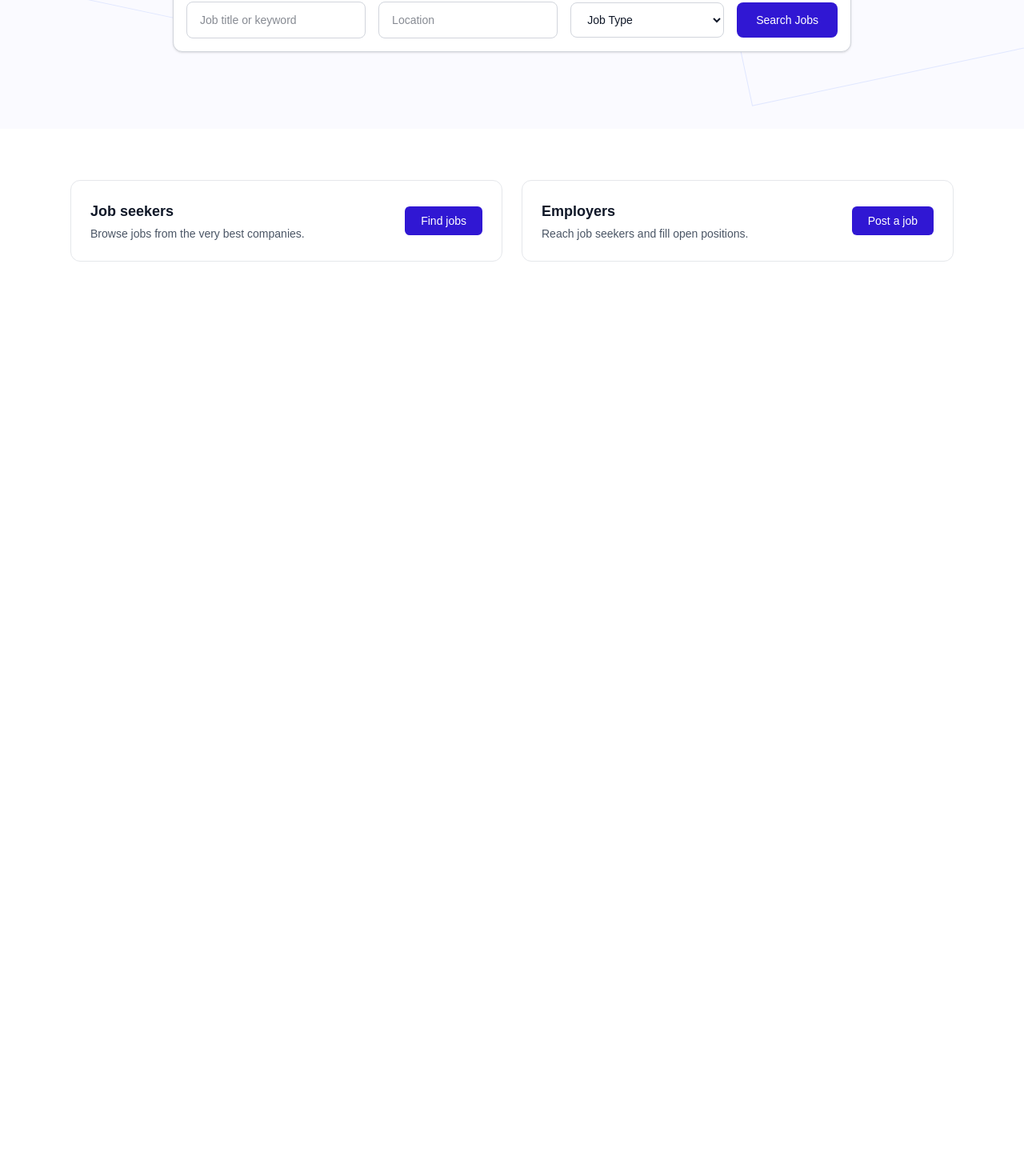
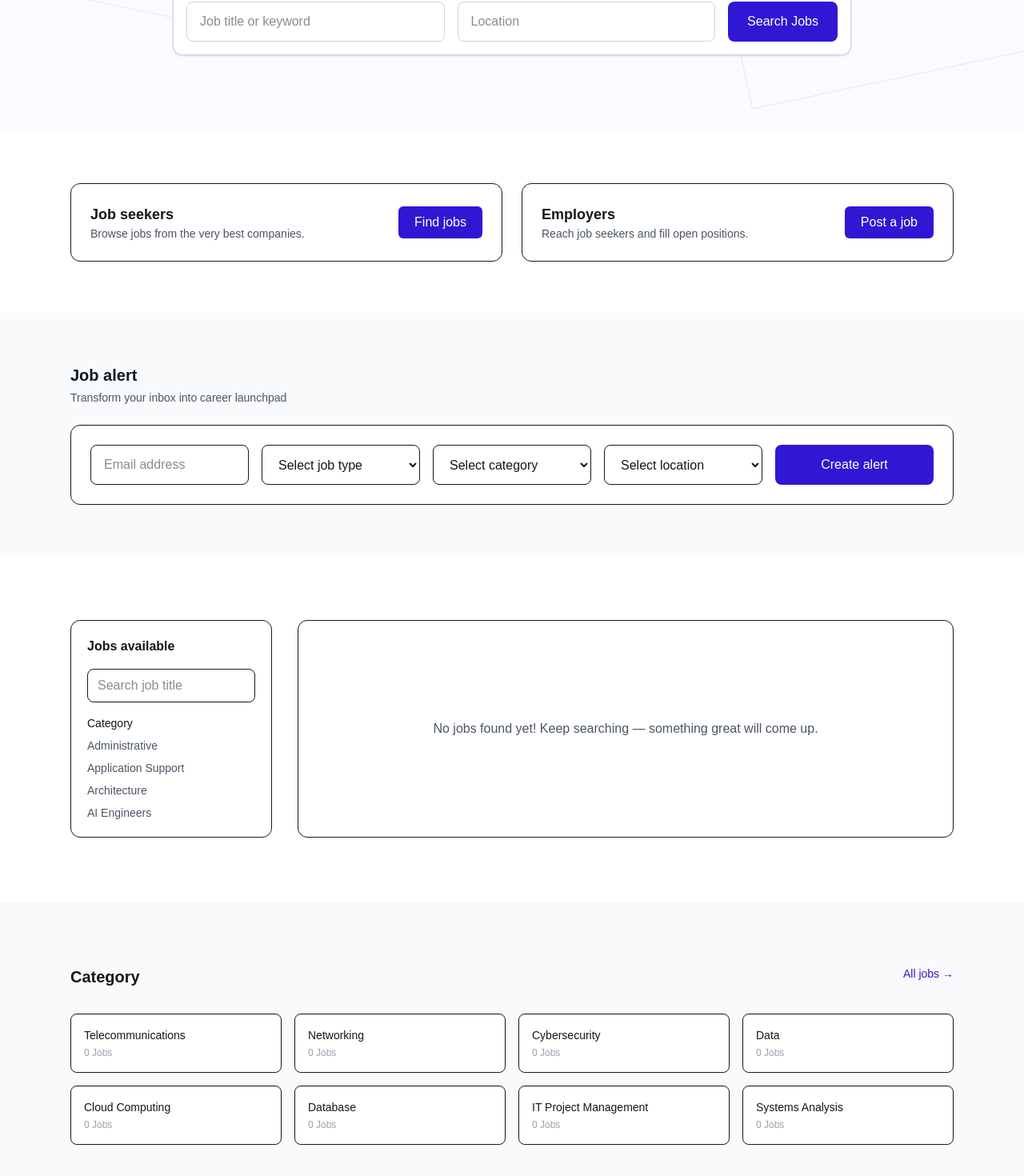
Before and after one commit to adebisidolapo/technicaljobboard, a Next.js app in the folder jobboard/: page / in a window 1280 px wide. Shown: the part 384-1854 px from the top of the page at 80% size. Before the commit the page ends 800 px from the top, so only its background shows below. Built offline with nearby package versions, Linux system fonts and the light colour scheme.

Commit message:
Build homepage sections

```diff
--- a/jobboard/app/page.tsx
+++ b/jobboard/app/page.tsx
@@ -1,21 +1,18 @@
 export default function Home() {
   return (
     <main>
-      {/* HERO */}
+
+      {/* ================= HERO ================= */}
       <section className="relative bg-[#FAFAFF] py-24 overflow-hidden">
-
         {/* Background decoration */}
         <div className="pointer-events-none absolute inset-0">
           <div className="absolute top-16 left-0 w-64 h-64 border border-indigo-100 rotate-12" />
           <div className="absolute bottom-16 right-0 w-96 h-96 border border-indigo-100 -rotate-12" />
         </div>
 
-        {/* Hero content */}
         <div className="relative max-w-4xl mx-auto px-6 text-center">
           <h1 className="text-4xl md:text-5xl font-bold text-gray-900">
-            Where{" "}
-            <span className="text-[#3017D3]">Technical</span>{" "}
-            Careers Meet Opportunity
+            Where <span className="text-[#3017D3]">Technical</span> Careers Meet Opportunity
           </h1>
 
           <p className="mt-4 text-lg text-gray-700 max-w-2xl mx-auto">
@@ -23,74 +20,138 @@ export default function Home() {
             technical professionals.
           </p>
 
-          {/* SEARCH */}
-          <div className="mt-10 bg-white border border-gray-300 rounded-xl shadow-sm p-4 flex flex-col md:flex-row gap-4 items-center">
+          <div className="mt-10 bg-white border border-gray-300 rounded-xl shadow-sm p-4 flex flex-col md:flex-row gap-4">
             <input
-              type="text"
               placeholder="Job title or keyword"
-              className="w-full md:flex-1 px-4 py-3 text-sm text-gray-900 border border-gray-300 rounded-lg focus:outline-none focus:ring-2 focus:ring-[#3017D3]"
+              className="flex-1 border border-gray-300 px-4 py-3 rounded-lg"
             />
-
             <input
-              type="text"
               placeholder="Location"
-              className="w-full md:flex-1 px-4 py-3 text-sm text-gray-900 border border-gray-300 rounded-lg focus:outline-none focus:ring-2 focus:ring-[#3017D3]"
+              className="flex-1 border border-gray-300 px-4 py-3 rounded-lg"
             />
-
-            <select
-              className="w-full md:w-48 px-4 py-3 text-sm text-gray-900 border border-gray-300 rounded-lg focus:outline-none focus:ring-2 focus:ring-[#3017D3]"
-            >
-              <option>Job Type</option>
-              <option>Full-time</option>
-              <option>Part-time</option>
-              <option>Remote</option>
-            </select>
-
-            <button className="w-full md:w-auto px-6 py-3 bg-[#3017D3] text-white rounded-lg text-sm font-medium hover:opacity-90">
+            <button className="px-6 py-3 bg-[#3017D3] text-white rounded-lg">
               Search Jobs
             </button>
           </div>
         </div>
       </section>
 
-      {/* JOB SEEKER / EMPLOYER CARDS */}
+      {/* ================= JOB SEEKER / EMPLOYER ================= */}
       <section className="bg-white py-16">
         <div className="max-w-6xl mx-auto px-6 grid grid-cols-1 md:grid-cols-2 gap-6">
-
-          {/* Job Seekers */}
-          <div className="border border-gray-200 rounded-xl p-6 flex items-center justify-between hover:shadow-md transition">
+          <div className="border rounded-xl p-6 flex justify-between items-center">
             <div>
-              <h3 className="text-lg font-semibold text-gray-900">
-                Job seekers
-              </h3>
-              <p className="mt-1 text-sm text-gray-600">
+              <h3 className="font-semibold text-lg">Job seekers</h3>
+              <p className="text-sm text-gray-600">
                 Browse jobs from the very best companies.
               </p>
             </div>
-
-            <button className="px-5 py-2 text-sm bg-[#3017D3] text-white rounded-md">
+            <button className="bg-[#3017D3] text-white px-5 py-2 rounded-md">
               Find jobs
             </button>
           </div>
 
-          {/* Employers */}
-          <div className="border border-gray-200 rounded-xl p-6 flex items-center justify-between hover:shadow-md transition">
+          <div className="border rounded-xl p-6 flex justify-between items-center">
             <div>
-              <h3 className="text-lg font-semibold text-gray-900">
-                Employers
-              </h3>
-              <p className="mt-1 text-sm text-gray-600">
+              <h3 className="font-semibold text-lg">Employers</h3>
+              <p className="text-sm text-gray-600">
                 Reach job seekers and fill open positions.
               </p>
             </div>
-
-            <button className="px-5 py-2 text-sm bg-[#3017D3] text-white rounded-md">
+            <button className="bg-[#3017D3] text-white px-5 py-2 rounded-md">
               Post a job
             </button>
           </div>
-
         </div>
       </section>
+
+      {/* ================= JOB ALERT ================= */}
+      <section className="bg-gray-50 py-16">
+        <div className="max-w-6xl mx-auto px-6">
+          <h2 className="text-xl font-semibold text-gray-900">Job alert</h2>
+          <p className="text-sm text-gray-600 mt-1">
+            Transform your inbox into career launchpad
+          </p>
+
+          <div className="mt-6 bg-white border rounded-xl p-6 grid grid-cols-1 md:grid-cols-5 gap-4">
+            <input className="border px-4 py-3 rounded-lg" placeholder="Email address" />
+            <select className="border px-4 py-3 rounded-lg">
+              <option>Select job type</option>
+            </select>
+            <select className="border px-4 py-3 rounded-lg">
+              <option>Select category</option>
+            </select>
+            <select className="border px-4 py-3 rounded-lg">
+              <option>Select location</option>
+            </select>
+            <button className="bg-[#3017D3] text-white rounded-lg">
+              Create alert
+            </button>
+          </div>
+        </div>
+      </section>
+
+      {/* ================= JOBS AREA ================= */}
+      <section className="bg-white py-20">
+        <div className="max-w-6xl mx-auto px-6 grid grid-cols-1 lg:grid-cols-4 gap-8">
+
+          {/* Sidebar */}
+          <aside className="border rounded-xl p-5">
+            <h3 className="font-semibold mb-4">Jobs available</h3>
+            <input
+              className="w-full border px-3 py-2 rounded-lg mb-4"
+              placeholder="Search job title"
+            />
+
+            <p className="font-medium text-sm mb-2">Category</p>
+            <ul className="text-sm text-gray-600 space-y-2">
+              <li>Administrative</li>
+              <li>Application Support</li>
+              <li>Architecture</li>
+              <li>AI Engineers</li>
+            </ul>
+          </aside>
+
+          {/* Empty state */}
+          <div className="lg:col-span-3 flex flex-col items-center justify-center border rounded-xl py-24">
+            <p className="text-gray-600 font-medium">
+              No jobs found yet! Keep searching — something great will come up.
+            </p>
+          </div>
+        </div>
+      </section>
+
+      {/* ================= CATEGORIES ================= */}
+      <section className="bg-gray-50 py-20">
+        <div className="max-w-6xl mx-auto px-6">
+          <div className="flex justify-between itemsh2 mb-8">
+            <h2 className="text-xl font-semibold">Category</h2>
+            <span className="text-sm text-[#3017D3]">All jobs →</span>
+          </div>
+
+          <div className="grid grid-cols-2 sm:grid-cols-3 md:grid-cols-4 gap-4">
+            {[
+              "Telecommunications",
+              "Networking",
+              "Cybersecurity",
+              "Data",
+              "Cloud Computing",
+              "Database",
+              "IT Project Management",
+              "Systems Analysis",
+            ].map((cat) => (
+              <div
+                key={cat}
+                className="border bg-white rounded-lg p-4 text-sm font-medium"
+              >
+                {cat}
+                <p className="text-xs text-gray-400 mt-1">0 Jobs</p>
+              </div>
+            ))}
+          </div>
+        </div>
+      </section>
+
     </main>
   );
 }
```
